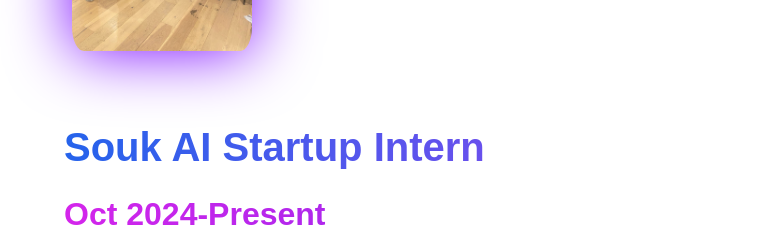
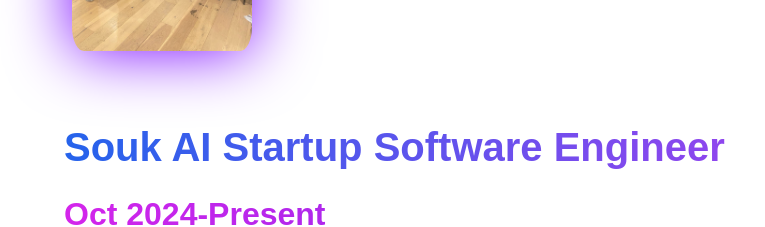
Before and after one commit to YaqubRahman/Yaqub_PortfolioV2, a React (Vite) app: page /#/experience in a window 1280 px wide. Shown: the part 2280-2507 px from the top of the page, without its empty margins (0-765 px from the left). Built offline with nearby package versions, Linux system fonts and the light colour scheme.

Commit message:
changed intern to software engineer

```diff
--- a/src/components/ExperienceImages.tsx
+++ b/src/components/ExperienceImages.tsx
@@ -70,7 +70,7 @@
 
         <div className="card">
         <div className='experiencehero-title'>
-        <p>Souk AI Startup Intern</p>
+        <p>Souk AI Startup Software Engineer</p>
         </div>
         <div className="experiencehero-subtitle">
             <p>Oct 2024-Present</p>
```
